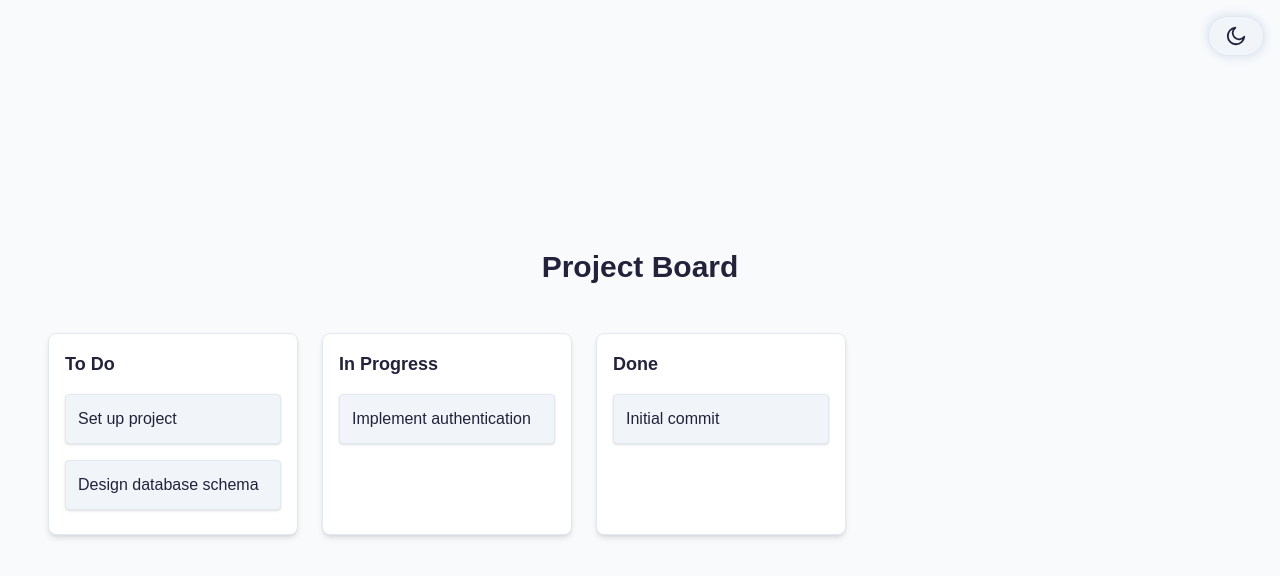
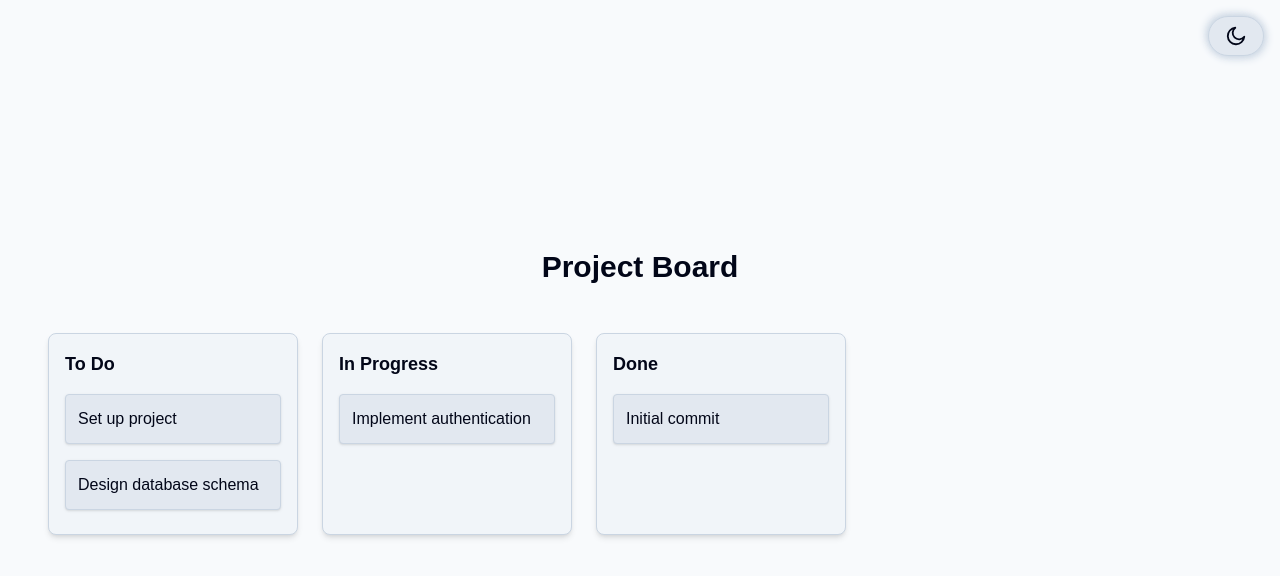
Before and after one commit to Johan-Melin/project-tracker, a Next.js app: page / in a window 1280 px wide. Shown: the top 576 px of the page. Built offline with nearby package versions, Linux system fonts and the light colour scheme.

Commit message:
feat(ui): use tailwind colors

```diff
--- a/src/app/globals.css
+++ b/src/app/globals.css
@@ -1,19 +1,19 @@
 @import "tailwindcss";
 
 :root {
-  --background: #f8fafc;
-  --foreground: #22223b;
-  --column-bg: #ffffff;
-  --card-bg: #f1f5f9;
-  --border: #e2e8f0;
+  --background: var(--color-slate-50);
+  --foreground: var(--color-slate-950);
+  --column-bg: var(--color-slate-100);
+  --card-bg: var(--color-slate-200);
+  --border: var(--color-slate-300);
 }
 
 .dark {
-  --background: #181926;
-  --foreground: #f8fafc;
-  --column-bg: #23263a;
-  --card-bg: #23263a;
-  --border: #35384a;
+  --background: var(--color-slate-950);
+  --foreground: var(--color-slate-50);
+  --column-bg: var(--color-slate-900);
+  --card-bg: var(--color-slate-800);
+  --border: var(--color-slate-700);
 }
 
 * {
```
